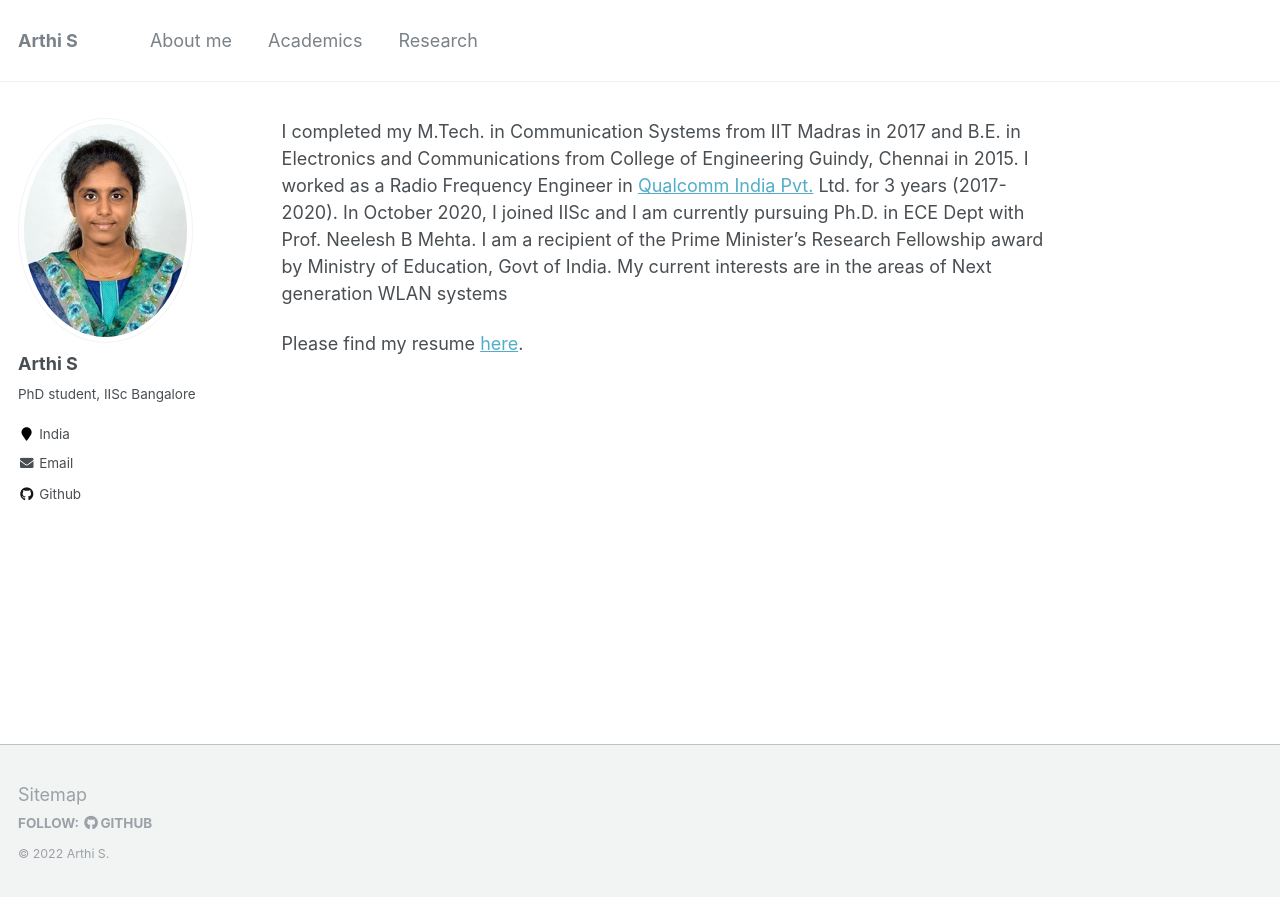
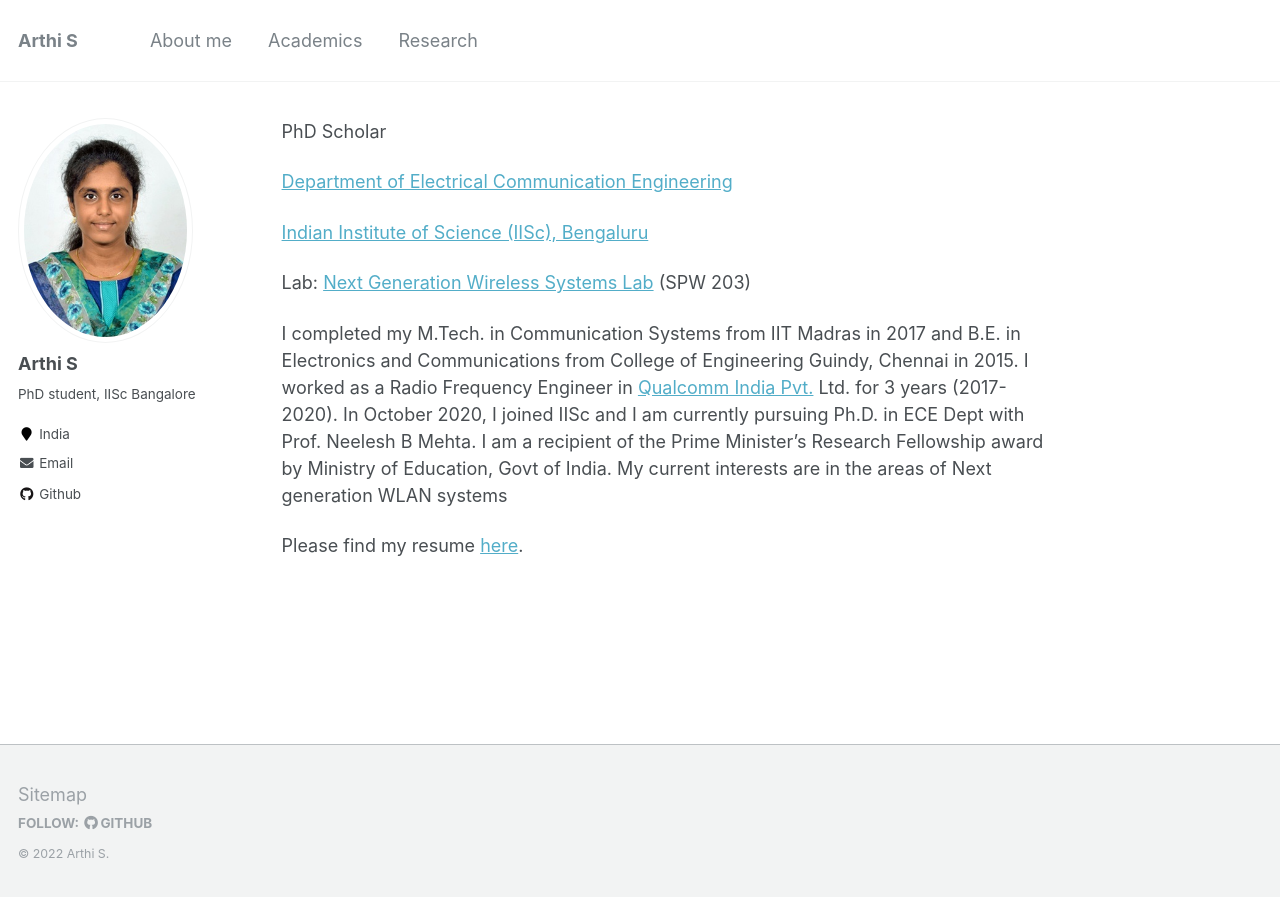
Before and after one commit to Arthi314/Arthi314.github.io, a Jekyll site: the page built from _pages/about.md, in a window 1280 px wide. Shown: the top 897 px of the page. Built offline with Jekyll 4.4.1, drawn with Linux system fonts in a browser that asks for light colours.

Commit message:
Update about.md

```diff
--- a/_pages/about.md
+++ b/_pages/about.md
@@ -7,6 +7,13 @@ redirect_from:
   - /about/
   - /about.html
 ---
+PhD Scholar
+
+[Department of Electrical Communication Engineering](https://ece.iisc.ac.in/)
+
+[Indian Institute of Science (IISc), Bengaluru](https://iisc.ac.in/ )
+
+Lab: [Next Generation Wireless Systems Lab](https://ece.iisc.ac.in/~nextgenwrl/index.html ) (SPW 203)
 
 I completed my M.Tech. in Communication Systems from IIT Madras in 2017 and B.E. in Electronics and Communications from College of Engineering Guindy, Chennai in 2015. I worked as a Radio Frequency Engineer in [Qualcomm India Pvt.](https://www.qualcomm.com/home) Ltd. for 3 years (2017-2020). In October 2020, I joined IISc and I am currently pursuing Ph.D. in ECE Dept with Prof. Neelesh B Mehta. I am a recipient of the Prime Minister's Research Fellowship award by Ministry of Education, Govt of India. My current interests are in the areas of Next generation WLAN systems
 
```
